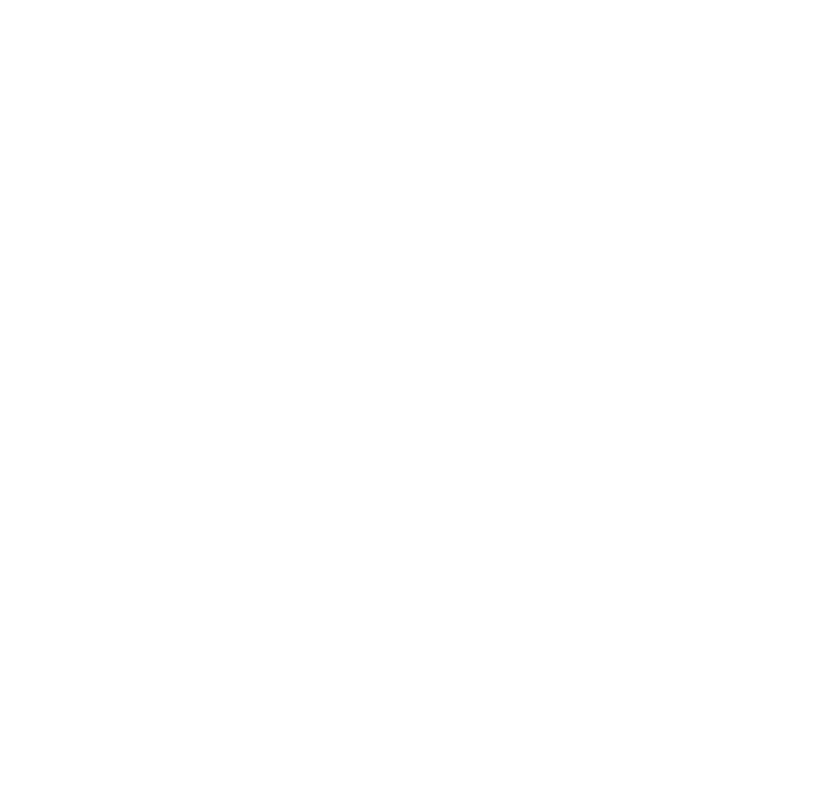
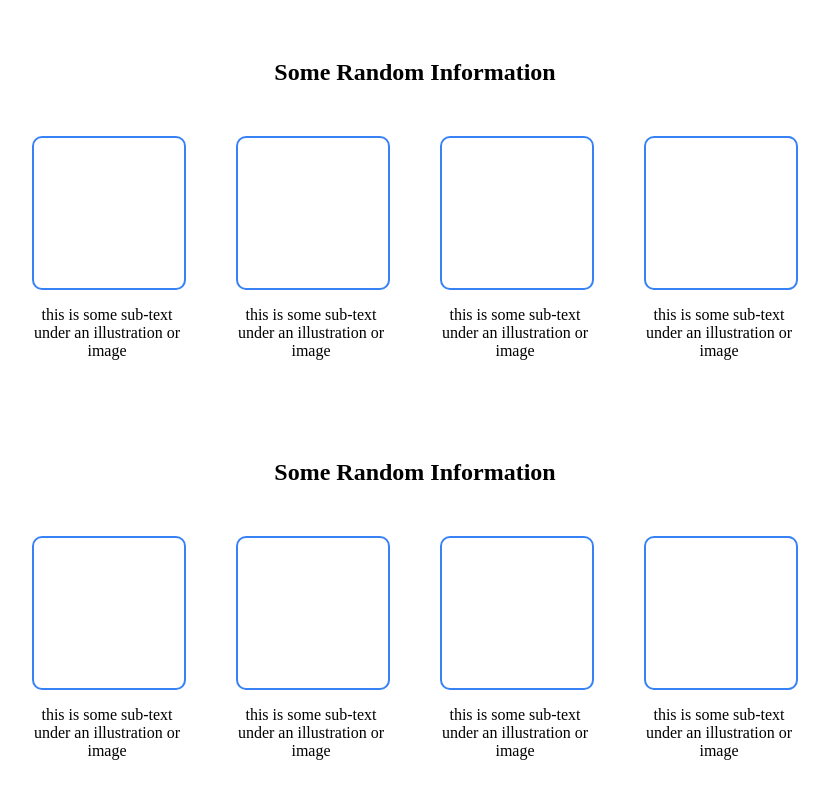
Before and after one commit to Sora1919/landing_page, a plain HTML site: page index.html in a window 1280 px wide. Shown: the whole page, without its empty margins (225-1054 px from the left). Drawn offline with Linux system fonts and the light colour scheme.

Commit message:
Add second of the landing page in index.html

```diff
--- a/index.html
+++ b/index.html
@@ -3,9 +3,110 @@
 <head>
     <meta charset="UTF-8">
     <meta name="viewport" content="width=device-width, initial-scale=1.0">
-    <title>Document</title>
+    <title>Landing Page</title>
+    <link rel="preconnect" href="https://fonts.googleapis.com">
+<link rel="preconnect" href="https://fonts.gstatic.com" crossorigin>
+<link href="https://fonts.googleapis.com/css2?family=Roboto:ital,wght@0,100..900;1,100..900&display=swap" rel="stylesheet">
+
+    <style>
+
+
+
+
+        #container_2
+        {
+            height: 400px;
+            display: flex;
+            flex-direction: column;
+            align-items: center;
+            justify-content: center;
+        }
+
+        #container_2 .h_ctn2
+        {
+            margin-bottom: 50px;
+        }
+
+        #container_2 .context_2
+        {
+            display: flex;
+            flex-direction: row;
+            gap: 50px;
+        }
+
+        #container_2 .box
+        {
+            text-align: center;
+        }
+
+        #container_2 .box .square
+        {
+            width: 150px;
+            height: 150px;
+            border: 2px solid #3882F6;
+            border-radius: 10px;
+        }
+
+        #container_2 .box .box_p
+        {
+            width: 150px;
+        }
+    </style>
 </head>
 <body>
 
+
+    <div id="container_2">
+        <h2 class="h_ctn2">Some Random Information</h2>
+        <div class="context_2">
+            <div class="box">
+                <div class="square"></div>
+                <p class="box_p">this is some sub-text under an illustration or image</p>
+            </div>
+            <div class="box">
+                <div class="square"></div>
+                <p class="box_p">this is some sub-text under an illustration or image</p>
+            </div>
+            <div class="box">
+                <div class="square"></div>
+                <p class="box_p">this is some sub-text under an illustration or image</p>
+            </div>
+            <div class="box">
+                <div class="square"></div>
+                <p class="box_p">this is some sub-text under an illustration or image</p>
+            </div>
+        </div>
+
+
+
+
+
+    </div>
+    <div id="container_2">
+        <h2 class="h_ctn2">Some Random Information</h2>
+        <div class="context_2">
+            <div class="box">
+                <div class="square"></div>
+                <p class="box_p">this is some sub-text under an illustration or image</p>
+            </div>
+            <div class="box">
+                <div class="square"></div>
+                <p class="box_p">this is some sub-text under an illustration or image</p>
+            </div>
+            <div class="box">
+                <div class="square"></div>
+                <p class="box_p">this is some sub-text under an illustration or image</p>
+            </div>
+            <div class="box">
+                <div class="square"></div>
+                <p class="box_p">this is some sub-text under an illustration or image</p>
+            </div>
+        </div>
+
+
+
+
+
+    </div>
 </body>
 </html>
```
